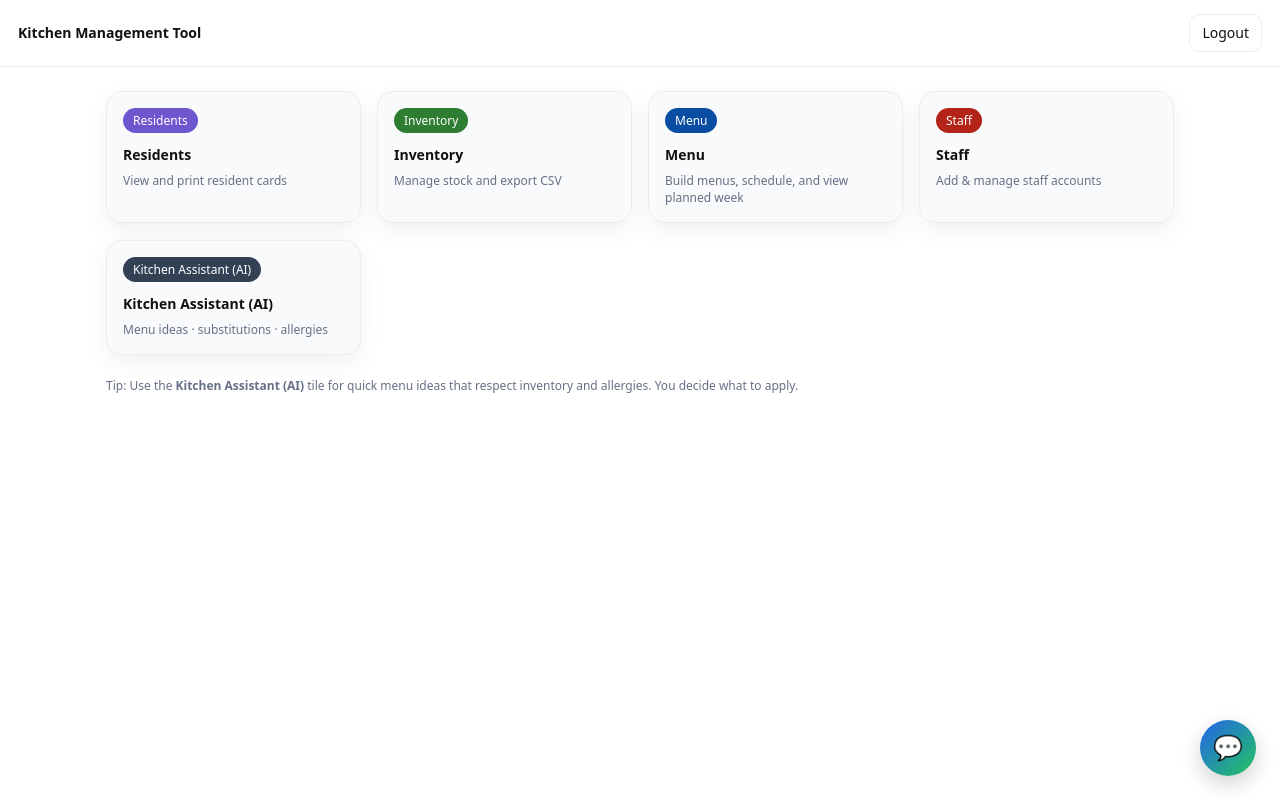
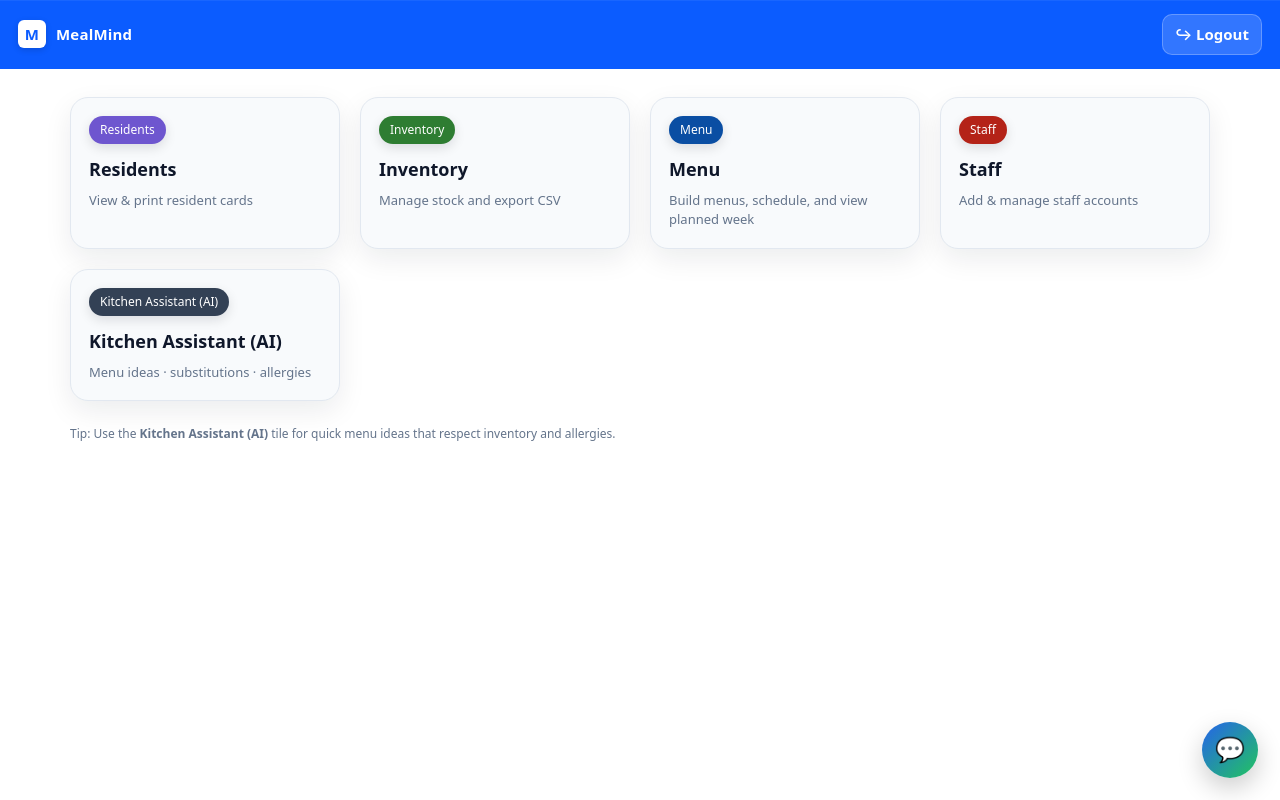
Before and after one commit to itsmeAubreey/mealmind, a Flask app: template templates/dashboard.html in a window 1280 px wide. Run offline with Flask 3, Linux system fonts and the light colour scheme; the template is opened without the code that fills it, so the values that code supplies are empty; some libraries are stand-ins or nearby versions.

Commit message:
Update dashboard.html

```diff
--- a/templates/dashboard.html
+++ b/templates/dashboard.html
@@ -1,206 +1,130 @@
 <!doctype html>
 <html lang="en">
 <head>
-  <meta charset="utf-8">
+  <meta charset="utf-8" />
   <title>Dashboard · MealMind</title>
-  <meta name="viewport" content="width=device-width, initial-scale=1">
+  <meta name="viewport" content="width=device-width, initial-scale=1" />
   <style>
-    /* Base */
     :root{
-      --text:#111;
-      --muted:#667085;
-      --border:#eaecf0;
+      --text:#0f172a;
+      --muted:#64748b;
+      --border:#e2e8f0;
       --bg:#ffffff;
-      --tile:#f9fafb;
-      --shadow:0 8px 24px rgba(16,24,40,.06);
-      --purple:#6e56cf;   /* Residents */
-      --green:#2e7d32;    /* Inventory */
-      --blue:#0a4ea3;     /* Menu */
-      --red:#b42318;      /* Staff */
-      --gray:#334155;     /* AI */
+      --tile:#f8fafc;
+      --shadow:0 10px 28px rgba(16,24,40,.08);
+      --brand:#0b5cff;           /* top banner */
+      --brand-dark:#083e99;
+
+      /* tile accents */
+      --purple:#6e56cf;          /* Residents */
+      --green:#2e7d32;           /* Inventory */
+      --blue:#0a4ea3;            /* Menu */
+      --red:#b42318;             /* Staff */
+      --gray:#334155;            /* AI */
     }
     *{box-sizing:border-box}
-    html,body{margin:0;padding:0;background:var(--bg);color:var(--text);font:14px/1.45 system-ui, -apple-system, Segoe UI, Roboto, Arial, sans-serif}
+    html,body{margin:0;padding:0;background:var(--bg);color:var(--text);font:15px/1.5 system-ui,-apple-system,Segoe UI,Roboto,Arial,sans-serif}
 
-    /* Header */
-    header{
+    /* Header (MealMind banner) */
+    .header{
       position:sticky; top:0; z-index:10;
       display:flex; align-items:center; justify-content:space-between;
-      padding:14px 18px; border-bottom:1px solid var(--border); background:#fff;
+      padding:14px 18px; background:var(--brand); color:#fff;
+      box-shadow:0 1px 0 rgba(255,255,255,.06) inset;
     }
-    .brand a{color:var(--text); text-decoration:none; font-weight:700;}
-    .actions a{
-      display:inline-block; text-decoration:none; color:var(--text);
-      border:1px solid var(--border); padding:8px 12px; border-radius:10px;
+    .brand{
+      display:flex; align-items:center; gap:10px; font-weight:800; letter-spacing:.2px;
     }
+    .brand .logo{
+      display:inline-grid; place-items:center; width:28px; height:28px; border-radius:6px;
+      background:#fff; color:var(--brand); font-weight:800;
+      box-shadow:0 2px 6px rgba(0,0,0,.15);
+    }
+    .header a.logout{
+      text-decoration:none; color:#fff; background:rgba(255,255,255,.16);
+      padding:8px 12px; border-radius:10px; font-weight:600;
+      border:1px solid rgba(255,255,255,.25);
+    }
+    .header a.logout:hover{ background:rgba(255,255,255,.22) }
 
     /* Page */
-    .wrap{max-width:1100px; margin:24px auto; padding:0 16px}
-    .hello{color:var(--muted); margin:0 0 12px}
-    .grid{display:grid; grid-template-columns:repeat(auto-fit,minmax(220px,1fr)); gap:16px}
+    .wrap{max-width:1180px; margin:28px auto; padding:0 20px}
+    .hello{color:var(--muted); margin:0 0 14px}
 
-    /* Tile */
+    .grid{
+      display:grid; gap:20px;
+      grid-template-columns:repeat(auto-fit,minmax(240px,1fr));
+    }
     .card{
       display:block; background:var(--tile); border:1px solid var(--border);
-      border-radius:16px; padding:16px; text-decoration:none; color:inherit;
-      box-shadow:var(--shadow); transition:transform .08s ease, box-shadow .08s ease, border-color .08s ease;
-      will-change:transform;
+      border-radius:18px; padding:18px; text-decoration:none; color:inherit;
+      box-shadow:var(--shadow);
+      transition:transform .08s ease, box-shadow .08s ease, border-color .08s ease;
     }
-    .card:hover{ transform:translateY(-2px); box-shadow:0 12px 28px rgba(16,24,40,.1); border-color:#e2e8f0 }
-    .title{font-weight:700; margin:2px 0 6px}
-    .kicker{font-size:12px; color:var(--muted)}
+    .card:hover{ transform:translateY(-2px); box-shadow:0 14px 34px rgba(16,24,40,.12); border-color:#dbe4f0 }
     .pill{
       display:inline-flex; align-items:center; gap:8px;
-      font-size:12px; color:#fff; padding:4px 10px; border-radius:999px; margin-bottom:10px;
+      font-size:12px; color:#fff; padding:5px 11px; border-radius:999px; margin-bottom:10px;
+      box-shadow:0 4px 12px rgba(2,6,23,.12);
     }
     .pill.purple{background:var(--purple)}
     .pill.green{background:var(--green)}
     .pill.blue{background:var(--blue)}
     .pill.red{background:var(--red)}
     .pill.gray{background:var(--gray)}
+    .title{font-weight:800; font-size:18px; margin:2px 0 8px}
+    .kicker{font-size:13px; color:var(--muted)}
 
-    /* Footer note */
-    .foot{margin-top:22px; color:var(--muted); font-size:12px}
+    .foot{margin-top:24px; color:var(--muted); font-size:12px}
+
+    /* Assistant FAB */
+    .mm-fab{
+      position:fixed; right:22px; bottom:22px; z-index:9999;
+      width:56px; height:56px; border-radius:50%; border:0; cursor:pointer; color:#fff;
+      background:linear-gradient(135deg,#2563eb,#22c55e); box-shadow:0 10px 26px rgba(0,0,0,.2);
+      font-size:24px;
+    }
+    .mm-panel{
+      position:fixed; right:22px; bottom:90px; z-index:9999; width:360px; max-width:calc(100vw - 44px);
+      background:#fff; border-radius:16px; overflow:hidden; border:1px solid #e5e7eb; display:none;
+      box-shadow:0 20px 40px rgba(0,0,0,.22);
+    }
+    .mm-head{display:flex; align-items:center; justify-content:space-between; padding:12px 14px; background:#0f172a; color:#fff}
+    .mm-title{font-weight:700; font-size:14px}
+    .mm-close{background:transparent; color:#fff; border:0; font-size:20px; cursor:pointer}
+    .mm-body{height:360px; overflow-y:auto; padding:12px; background:#f8fafc}
+    .mm-row{margin:8px 0; display:flex}
+    .mm-row.you{justify-content:flex-end}
+    .mm-bubble{max-width:75%; padding:10px 12px; border-radius:14px; font-size:14px; background:#e2e8f0; color:#0f172a}
+    .mm-row.you .mm-bubble{background:#2563eb; color:#fff}
+    .mm-hint{font-size:12px; color:#64748b; padding:0 12px 8px}
+    .mm-foot{display:flex; gap:8px; padding:10px; border-top:1px solid #e5e7eb}
+    .mm-input{flex:1; border:1px solid #cbd5e1; border-radius:10px; padding:10px 12px; font-size:14px}
+    .mm-send{border:0; border-radius:10px; padding:10px 14px; background:#2563eb; color:#fff; cursor:pointer}
   </style>
 </head>
-  <!-- ===== MealMind Assistant Widget (Dashboard-only) ===== -->
-<style>
-  .mm-assist-fab {
-    position: fixed; right: 24px; bottom: 24px; z-index: 9999;
-    width: 56px; height: 56px; border-radius: 50%;
-    border: none; cursor: pointer; font-size: 24px; color: #fff;
-    background: linear-gradient(135deg, #2563eb, #22c55e);
-    box-shadow: 0 8px 22px rgba(0,0,0,0.18);
-  }
-  .mm-assist-panel {
-    position: fixed; right: 24px; bottom: 92px; z-index: 9999;
-    width: 360px; max-width: calc(100vw - 48px);
-    background: #ffffff; border-radius: 16px; overflow: hidden;
-    box-shadow: 0 18px 36px rgba(0,0,0,0.22); display: none;
-    border: 1px solid #e5e7eb;
-  }
-  .mm-assist-header {
-    display: flex; align-items: center; justify-content: space-between;
-    padding: 12px 14px; background: #0f172a; color: #fff;
-  }
-  .mm-assist-title { font-weight: 600; font-size: 14px; }
-  .mm-assist-close { background: transparent; color: #fff; border: 0; font-size: 20px; cursor: pointer; }
-  .mm-assist-body { height: 360px; overflow-y: auto; padding: 12px; background: #f8fafc; }
-  .mm-msg { margin: 8px 0; display: flex; }
-  .mm-msg-user { justify-content: flex-end; }
-  .mm-bubble {
-    max-width: 75%; padding: 10px 12px; border-radius: 14px; font-size: 14px; line-height: 1.35;
-    background: #e2e8f0; color: #0f172a;
-  }
-  .mm-msg-user .mm-bubble { background: #2563eb; color: #fff; }
-  .mm-assist-footer { display: flex; gap: 8px; padding: 10px; background: #ffffff; border-top: 1px solid #e5e7eb; }
-  .mm-assist-input {
-    flex: 1; border: 1px solid #cbd5e1; border-radius: 10px; padding: 10px 12px; font-size: 14px;
-  }
-  .mm-assist-send {
-    border: none; border-radius: 10px; padding: 10px 14px; background: #2563eb; color: white; cursor: pointer;
-  }
-  .mm-hint {
-    font-size: 12px; color: #64748b; padding: 0 12px 8px;
-  }
-</style>
-
-<div id="mm-assist" class="mm-assist-panel" aria-live="polite">
-  <div class="mm-assist-header">
-    <div class="mm-assist-title">MealMind Assistant</div>
-    <button class="mm-assist-close" title="Close">&times;</button>
-  </div>
-  <div id="mm-assist-body" class="mm-assist-body">
-    <div class="mm-msg">
-      <div class="mm-bubble">Hi! 👋 I can help you find things. Try “Where is inventory?” or “How do I add residents?”</div>
-    </div>
-  </div>
-  <div class="mm-hint">Tip: I can link you directly to Residents, Inventory, Menu, and Staff.</div>
-  <div class="mm-assist-footer">
-    <input id="mm-assist-input" class="mm-assist-input" type="text" placeholder="Type your question…" />
-    <button id="mm-assist-send" class="mm-assist-send">Send</button>
-  </div>
-</div>
-
-<button id="mm-assist-fab" class="mm-assist-fab" title="Chat with MealMind">💬</button>
-
-<script>
-(function() {
-  const panel = document.getElementById('mm-assist');
-  const fab   = document.getElementById('mm-assist-fab');
-  const body  = document.getElementById('mm-assist-body');
-  const input = document.getElementById('mm-assist-input');
-  const send  = document.getElementById('mm-assist-send');
-  const close = panel.querySelector('.mm-assist-close');
-
-  function addMsg(text, fromUser) {
-    const row = document.createElement('div');
-    row.className = 'mm-msg' + (fromUser ? ' mm-msg-user' : '');
-    const bubble = document.createElement('div');
-    bubble.className = 'mm-bubble';
-    bubble.innerText = text;
-    row.appendChild(bubble);
-    body.appendChild(row);
-    body.scrollTop = body.scrollHeight;
-  }
-
-  async function ask() {
-    const t = input.value.trim();
-    if (!t) return;
-    addMsg(t, true);
-    input.value = '';
-
-    // typing indicator
-    const typing = document.createElement('div');
-    typing.className = 'mm-msg';
-    typing.innerHTML = '<div class="mm-bubble">…</div>';
-    body.appendChild(typing);
-    body.scrollTop = body.scrollHeight;
-
-    try {
-      const res = await fetch('/api/chat', {
-        method: 'POST',
-        headers: {'Content-Type': 'application/json'},
-        body: JSON.stringify({message: t})
-      });
-      const data = await res.json();
-      typing.remove();
-      if (data && data.ok) {
-        addMsg(data.reply, false);
-      } else {
-        addMsg('Sorry, something went wrong.', false);
-      }
-    } catch(e) {
-      typing.remove();
-      addMsg('Network error. Please try again.', false);
-    }
-  }
-
-  fab.addEventListener('click', () => { panel.style.display = 'block'; input.focus(); });
-  close.addEventListener('click', () => { panel.style.display = 'none'; });
-  send.addEventListener('click', ask);
-  input.addEventListener('keydown', (e) => { if (e.key === 'Enter') ask(); });
-})();
-</script>
-<!-- ===== End MealMind Assistant Widget ===== -->
 
 <body>
-  <header>
-    <div class="brand"><a href="/dashboard">Kitchen Management Tool</a></div>
-    <div class="actions"><a href="/logout">Logout</a></div>
+  <!-- Top banner -->
+  <header class="header">
+    <div class="brand">
+      <span class="logo">M</span>
+      <span>MealMind</span>
+    </div>
+    <a class="logout" href="/logout">↪ Logout</a>
   </header>
 
   <main class="wrap">
     {% set user = current_user or {} %}
     {% set fname = user.get('first_name','') %}
     {% if fname %}
-      <p class="hello">Welcome back, {{ fname }}.</p>
+      <p class="hello">Welcome, <strong>{{ fname }}</strong>.</p>
     {% endif %}
 
-    {# Fallback if 'tiles' not provided #}
+    {# Fallback tiles if none passed in #}
     {% if not tiles %}
       {% set tiles = [
-        ("Residents", url_for('residents_list'), "purple", "View and print resident cards"),
+        ("Residents", url_for('residents_list'), "purple", "View & print resident cards"),
         ("Inventory", url_for('inventory_list'), "green", "Manage stock and export CSV"),
         ("Menu", url_for('menu_hub'), "blue", "Build menus, schedule, and view planned week"),
         ("Staff", url_for('staff_list'), "red", "Add & manage staff accounts"),
@@ -218,7 +142,75 @@
       {% endfor %}
     </section>
 
-    <p class="foot">Tip: Use the <strong>Kitchen Assistant (AI)</strong> tile for quick menu ideas that respect inventory and allergies. You decide what to apply.</p>
+    <p class="foot">Tip: Use the <strong>Kitchen Assistant (AI)</strong> tile for quick menu ideas that respect inventory and allergies.</p>
   </main>
+
+  <!-- Assistant widget -->
+  <div id="mm-panel" class="mm-panel" aria-live="polite">
+    <div class="mm-head">
+      <div class="mm-title">MealMind Assistant</div>
+      <button id="mm-close" class="mm-close" title="Close">&times;</button>
+    </div>
+    <div id="mm-body" class="mm-body">
+      <div class="mm-row"><div class="mm-bubble">Hi! 👋 I can help you find things. Try “Where is inventory?” or “How do I add residents?”</div></div>
+    </div>
+    <div class="mm-hint">I can link you directly to Residents, Inventory, Menu, and Staff.</div>
+    <div class="mm-foot">
+      <input id="mm-input" class="mm-input" type="text" placeholder="Type your question…" />
+      <button id="mm-send" class="mm-send">Send</button>
+    </div>
+  </div>
+  <button id="mm-fab" class="mm-fab" title="Chat with MealMind">💬</button>
+
+  <script>
+    (function () {
+      const panel = document.getElementById('mm-panel');
+      const fab   = document.getElementById('mm-fab');
+      const body  = document.getElementById('mm-body');
+      const input = document.getElementById('mm-input');
+      const send  = document.getElementById('mm-send');
+      const close = document.getElementById('mm-close');
+
+      function addMsg(t, you){
+        const row = document.createElement('div');
+        row.className = 'mm-row' + (you ? ' you' : '');
+        const bubble = document.createElement('div');
+        bubble.className = 'mm-bubble';
+        bubble.textContent = t;
+        row.appendChild(bubble);
+        body.appendChild(row);
+        body.scrollTop = body.scrollHeight;
+      }
+      async function ask(){
+        const t = input.value.trim();
+        if(!t) return;
+        addMsg(t, true);
+        input.value = '';
+
+        const typing = document.createElement('div');
+        typing.className = 'mm-row';
+        typing.innerHTML = '<div class="mm-bubble">…</div>';
+        body.appendChild(typing);
+        body.scrollTop = body.scrollHeight;
+
+        try{
+          const res = await fetch('/api/chat', {
+            method:'POST', headers:{'Content-Type':'application/json'},
+            body: JSON.stringify({message: t})
+          });
+          const data = await res.json();
+          typing.remove();
+          addMsg((data && data.ok) ? data.reply : 'Sorry, something went wrong.', false);
+        }catch(e){
+          typing.remove();
+          addMsg('Network error. Please try again.', false);
+        }
+      }
+      fab.addEventListener('click', ()=>{ panel.style.display='block'; input.focus(); });
+      close.addEventListener('click', ()=>{ panel.style.display='none'; });
+      send.addEventListener('click', ask);
+      input.addEventListener('keydown', e=>{ if(e.key==='Enter') ask(); });
+    })();
+  </script>
 </body>
 </html>
```
